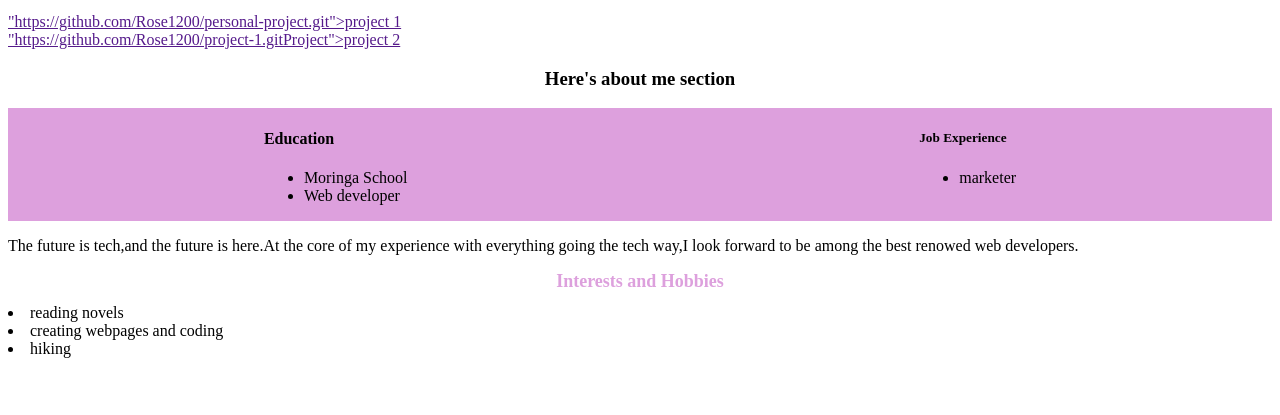
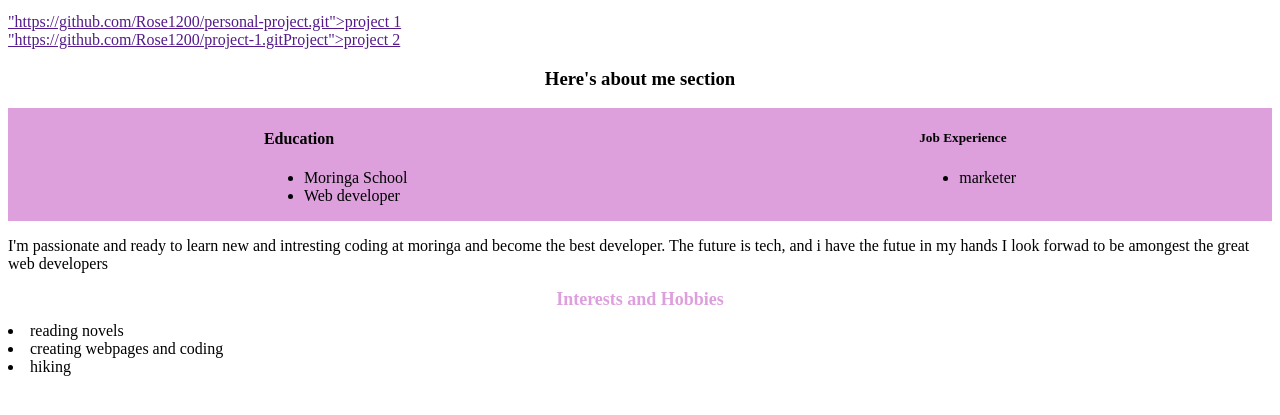
Before and after one commit to Rose1200/Landing-portfolio, a plain HTML site: page index.html in a window 1280 px wide. Shown: the part 341-756 px from the top of the page. Drawn offline with Linux system fonts and the light colour scheme.

Commit message:
add  paragraph

```diff
--- a/index.html
+++ b/index.html
@@ -41,7 +41,9 @@
                     </li>
                 </ul></div>
     </div>
-    <p>The future is tech,and the future is here.At the core of my experience with everything going the tech way,I look forward to be among the best renowed web developers.</p>
+    <p>I'm passionate and ready to learn new and intresting coding at moringa and become the best developer.
+        The future is tech, and i have the futue in my hands I look forwad to be amongest the great web developers
+    </p>
 <h1>Interests and Hobbies</h1>
 <li>reading novels</li>
   <li>creating webpages and coding</li>
```
